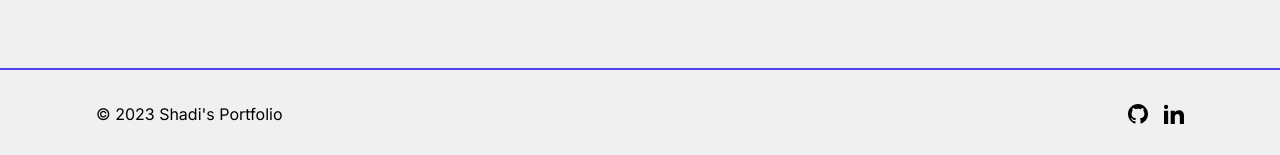
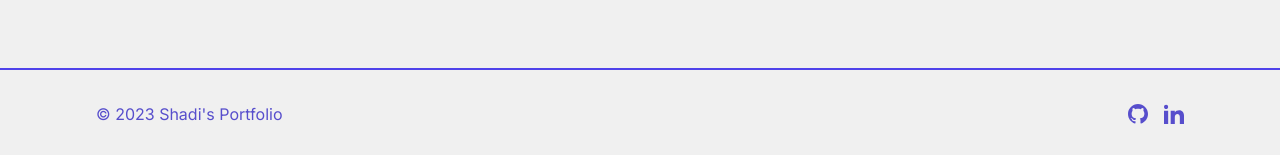
Before and after one commit to smkhalil2/Portfolio, a Next.js app in the folder portfolio/: page / in a window 1280 px wide. Shown: the part 1496-1651 px from the top of the page. Built offline with nearby package versions, Linux system fonts and the light colour scheme.

Commit message:
Styling footer

```diff
--- a/portfolio/src/components/Footer.jsx
+++ b/portfolio/src/components/Footer.jsx
@@ -2,7 +2,7 @@ const Footer = () => {
   return (
     <>
       <hr style={{ border: "1px solid #4F42EA" }} />
-      <div className="flex justify-between items-center p-8">
+      <div className="flex justify-between items-center p-8 text-[#574ecc] dark:text-[#f0f0f0]">
         <p className="md:ml-16 ml-8">© {new Date().getFullYear()} Shadi&#39;s Portfolio</p>
         <div className="flex flex-row justify-between">
           <a
--- a/portfolio/src/components/Hero.jsx
+++ b/portfolio/src/components/Hero.jsx
@@ -17,7 +17,7 @@ const Hero = ({darkMode}) => {
           width={1200}
           height={1200}
           src="/images/profile-pic.jpg"
-          className="lg:w-[65%] w-[50%] my-10 rounded-full ring-8 ring-[#f0f0f0] dark:ring-[#0F0F0F] hover:ring-offset-4 hover:ring-offset-[#574ecc] dark:hover:ring-offset-[#90fcef] "
+          className="lg:w-[65%] w-[50%] my-10 rounded-full ring-8 ring-[#f0f0f0] dark:ring-[#0F0F0F] hover:ring-[#90fcef] dark:hover:ring-[#90fcef]"
           alt="Shadi's personal headshot"
         />
       </div>
```
